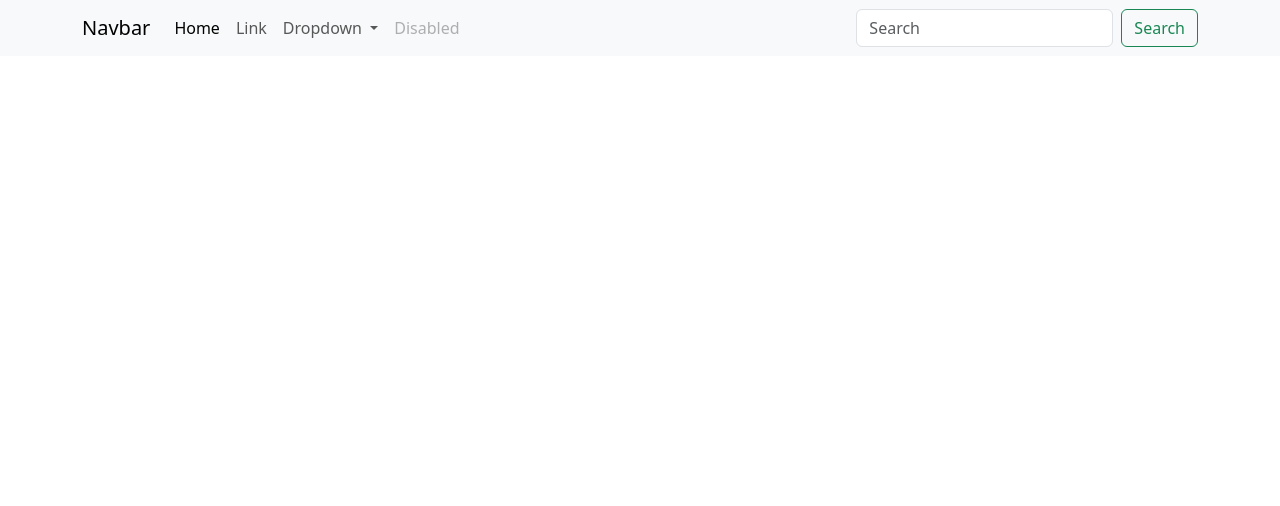
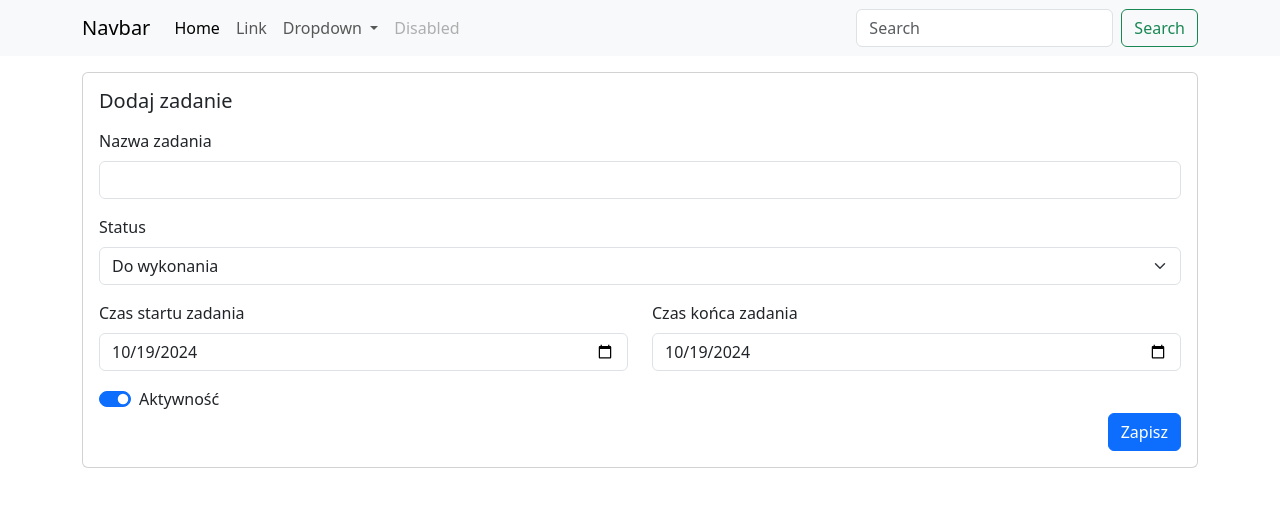
Before and after one commit to labapawel/sem3_2024_apl_int, an Angular app: page /add in a window 1280 px wide. Before the commit this address led to /. Shown: the top 506 px of the page. Built offline with nearby package versions, Linux system fonts and the light colour scheme.

Commit message:
dodanie okna dodaj

```diff
--- /dev/null
+++ b/src/app/add-task/add-task.component.html
@@ -0,0 +1,43 @@
+<div class="card mt-3">
+    <div class="card-body">
+      <h5 class="card-title">Dodaj zadanie</h5>
+
+      <div class="mt-3">
+        <label for="name" class="form-label">Nazwa zadania </label>
+        <input type="text" class="form-control" id="name" [(ngModel)]="dane.name" placeholder="">
+      </div>
+
+      <div class="mt-3">
+        <label for="status" class="form-label">Status</label>
+        <select class="form-select" id="status" [(ngModel)]="dane.status" >
+            <option *ngFor="let item of status" [value]="item.id">{{item.name}}</option>
+        </select>
+      </div>
+
+      <div class="row">
+        <div class="col-6">
+            <div class="mt-3">
+                <label for="taskstart" class="form-label">Czas startu zadania</label>
+                <input type="date" class="form-control" id="taskstart" [value]="getTime(dane.taskStart)" (change)="setTaskStart($event)">
+            </div>
+        </div>
+        <div class="col-6">
+            <div class="mt-3">
+                <label for="taskend" class="form-label">Czas końca zadania</label>
+                <input type="date" class="form-control" id="taskend"  [value]="getTime(dane.taskEnd)" (change)="setTaskEnd($event)">
+            </div>
+        </div>
+      </div>
+
+      <div class="form-check form-switch mt-3">
+        <input class="form-check-input" type="checkbox" role="switch" id="taskactive" [(ngModel)]="dane.active">
+        <label class="form-check-label"  for="taskactive">Aktywność</label>
+      </div>
+
+      <div class="d-flex justify-content-end">
+
+        <button type="button" class="btn btn-primary" (click)="save()">Zapisz</button>
+      </div>
+
+    </div>
+  </div>
--- /dev/null
+++ b/src/app/add-task/add-task.component.ts
@@ -0,0 +1,41 @@
+import { Component } from '@angular/core';
+import { WorkingService } from '../working.service';
+import { FormsModule } from '@angular/forms';
+import { Task } from '../task';
+import { NgFor } from '@angular/common';
+
+@Component({
+  selector: 'app-add-task',
+  standalone: true,
+  imports: [FormsModule, NgFor],
+  templateUrl: './add-task.component.html',
+  styleUrl: './add-task.component.scss'
+})
+export class AddTaskComponent {
+
+    // YYYY-MM-DDTHH:mm
+    public dane: Task = {name: "", active: true, status:0, taskEnd: new Date(), taskStart: new Date(), work: []};
+    public status = WorkingService.taskStatus;
+    constructor (public serv: WorkingService){
+
+    }
+
+    getTime(date : Date) : string {
+      const year = date.getFullYear();
+      const month = ((date.getMonth()+1)+"").padStart(2, "0");
+      const day = (date.getDate()+"").padStart(2, "0");
+      return `${year}-${month}-${day}`;
+    }
+
+    save(){
+      this.serv.add(this.dane);
+    }
+
+    setTaskStart(th: any) : void {
+        this.dane.taskStart = new Date(th.target.value);
+    }
+    setTaskEnd(th: any) : void {
+        this.dane.taskEnd = new Date(th.target.value);
+    }
+
+}
--- a/src/app/app.routes.ts
+++ b/src/app/app.routes.ts
@@ -1,6 +1,8 @@
 import { Routes } from '@angular/router';
 import { MainComponent } from './main/main.component';
+import { AddTaskComponent } from './add-task/add-task.component';
 
 export const routes: Routes = [
-    {path: '', component: MainComponent}
+    {path: '', component: MainComponent},
+    {path: 'add', component: AddTaskComponent}
 ];
--- a/src/app/main/main.component.ts
+++ b/src/app/main/main.component.ts
@@ -12,7 +12,7 @@ import { Task } from '../task'
 export class MainComponent {
 
   clicks(){
-    this.working.add({name:'',taskStart:new Date(), taskEnd:new Date(),active:true, status:{id:0,name:''}, work:[]});
+    this.working.add({name:'',taskStart:new Date(), taskEnd:new Date(),active:true, status:0, work:[]});
   }
   constructor(public working : WorkingService){
     working.sub().subscribe( tasks => {
--- a/src/app/task.ts
+++ b/src/app/task.ts
@@ -6,6 +6,6 @@ export interface Task {
     taskStart: Date,
     taskEnd: Date,
     active: boolean,
-    status: Status,
+    status: number,
     work: Work[],
 }
--- a/src/app/working.service.ts
+++ b/src/app/working.service.ts
@@ -9,12 +9,12 @@ import { BehaviorSubject, Observable } from 'rxjs';
 export class WorkingService {
 
 
-  public taskStatus: Status[] = [
+  public static taskStatus: Status[] = [
     {id: 0, name: "Do wykonania"},
     {id: 250, name: "W trakcie"},
     {id: 500, name: "Wykonane"},
   ]
-  public workStatus: Status[] = [
+  public static workStatus: Status[] = [
     {id: 250, name: "W trakcie"},
     {id: 500, name: "Wykonane"},
   ]
@@ -31,8 +31,27 @@ export class WorkingService {
 
   public add(task:Task){
     this.tasks.push(task);
+    this.save();
     this.refresh();
   }
 
-  constructor() { }
+  save() : void {
+    localStorage.setItem('sem3_apl_int', JSON.stringify(this.tasks));
+  }
+
+  load() : void {
+    let dane = localStorage.getItem('sem3_apl_int');
+    if(!dane)
+        dane = '[]';
+    this.tasks = JSON.parse(dane) as Task[];
+    this.tasks.forEach(e=>{
+      e.taskStart = new Date(e.taskStart);
+      e.taskEnd = new Date(e.taskEnd);
+    })
+    console.log(this.tasks);
+  }
+
+  constructor() {
+      this.load();
+   }
 }
```
Also changed, not shown: src/app/add-task/add-task.component.scss (added), 1 other file (tests, documents, lock files or other folders).
